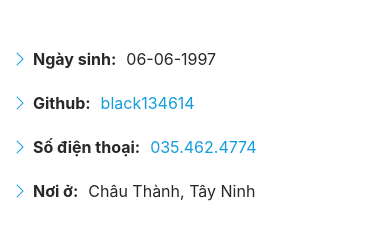
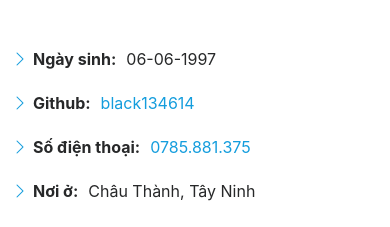
Before and after one commit to black134614/myCV, a React (Create React App) app: page / in a window 390 px wide. Shown: the part 1541-1768 px from the top of the page. Built offline with nearby package versions, Linux system fonts and the light colour scheme.

Commit message:
change phone number

```diff
--- a/src/Pages/Home.jsx
+++ b/src/Pages/Home.jsx
@@ -112,7 +112,7 @@ export default function Home(props) {
                         <i className="bi bi-chevron-right" />{" "}
                         <strong>Số điện thoại:</strong>
                         <a href="tel:+84354624774">
-                          <span>035.462.4774</span>
+                          <span>0785.881.375</span>
                         </a>
                       </li>
                       <li>
@@ -718,10 +718,10 @@ export default function Home(props) {
                   <div className="phone">
                     <i className="bi bi-phone" />
                     <h4>Số điện thoại:</h4>
-                    <p>035.462.4774</p>
+                    <p>0785.881.375</p>
                   </div>
                   <iframe
-                    src="https://www.google.com/maps/embed?pb=!1m18!1m12!1m3!1d3916.698503612047!2d106.71240703392533!3d10.986114446982873!2m3!1f0!2f0!3f0!3m2!1i1024!2i768!4f13.1!3m3!1m2!1s0x3174d0984c869eb9%3A0xd2e9895d479a5803!2zQsOsbmggQ2h14bqpbiAxNywgQsOsbmggQ2h14bqpbiwgVGh14bqtbiBBbiwgQsOsbmggRMawxqFuZw!5e0!3m2!1sen!2s!4v1657315159925!5m2!1sen!2s"
+                    src="https://www.google.com/maps/embed?pb=!1m14!1m12!1m3!1d2632.2042954098565!2d106.72376426037684!3d10.960953402456125!2m3!1f0!2f0!3f0!3m2!1i1024!2i768!4f13.1!5e0!3m2!1sen!2s!4v1704677372922!5m2!1sen!2s"
                     frameBorder={0}
                     style={{ border: 0, width: "100%", height: 290 }}
                     allowFullScreen
```
